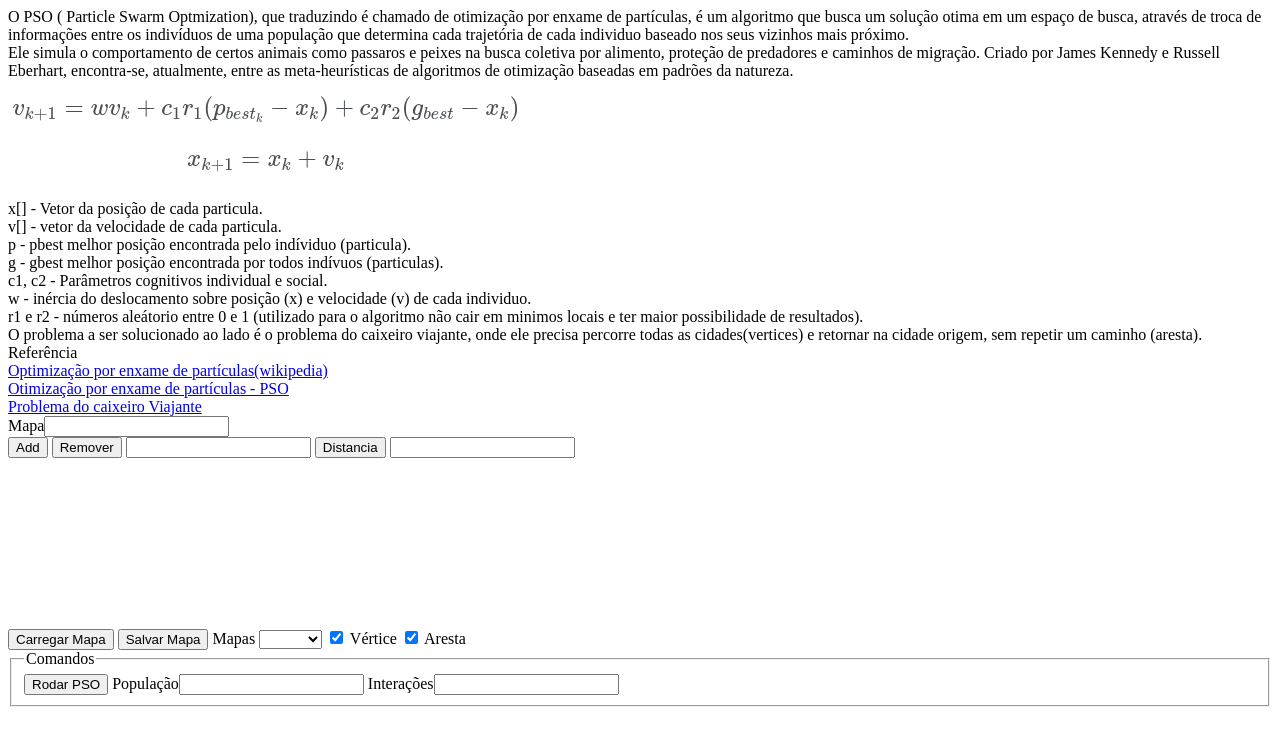
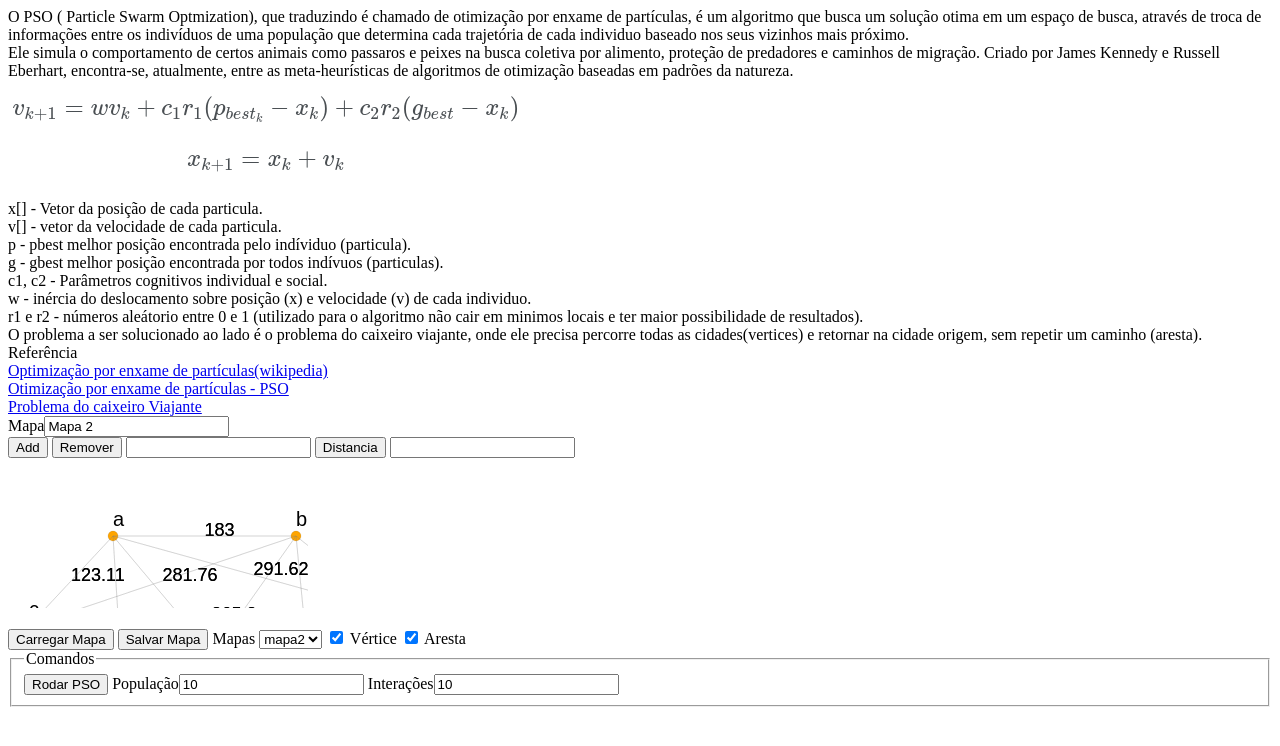
Before and after one commit to valdeirprestes/PSO, a plain HTML site: page index.html in a window 1280 px wide. Drawn offline with Linux system fonts and the light colour scheme.

```diff
--- a/index.html
+++ b/index.html
@@ -58,7 +58,7 @@ Referência<br>
 					<button onclick="CarregarMapa();" >Carregar Mapa</button>
 					<button onclick="salvarMapa();" >Salvar Mapa</button>
 					<label>Mapas</label>
-					<select id="mapas" name="" onchange=mudarMapa();>
+					<select id="mapas" name="" onchange=mudarMapa(); >
 						<option value="mapa1">mapa1</option>
 						<option value="mapa2">mapa2</option>
 						<option value="mapa3">mapa3</option>
@@ -72,8 +72,8 @@ Referência<br>
 					<fieldset>
 						<legend>Comandos</legend>
 						<button onclick="executarPSO();">Rodar PSO</button>
-						<label>População</label><input id="num_populacao" type="number" >
-						<label>Interações</label><input id="num_interacoes" type="number" >
+						<label>População</label><input id="num_populacao" type="number" value="10">
+						<label>Interações</label><input id="num_interacoes" type="number" value="10">
 					</fieldset>
 				</div>
 			</div>
--- a/scripts.js
+++ b/scripts.js
@@ -696,4 +696,6 @@
 					mapa_nome.value="";
 					rotulo_aresta = true;
 					rotulo_vertice = true;
+					selecionado.value = "mapa2";
+					mudarMapa();
 		}
```
